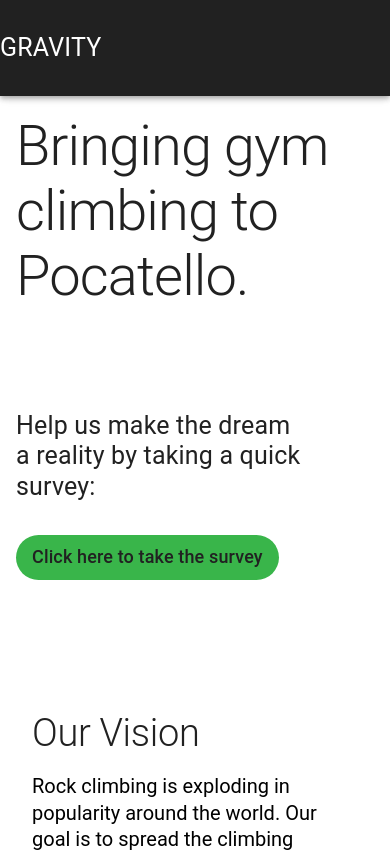
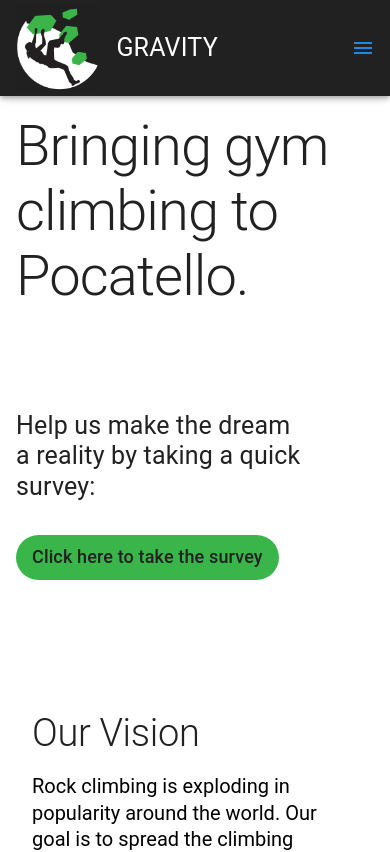
Before and after one commit to TerranTEn/pocatello-monsters, a React (Create React App) app: page / in a window 390 px wide. Shown: the top 852 px of the page. Built offline with nearby package versions, Linux system fonts and the light colour scheme.

Commit message:
Fix mobile app bar issue

```diff
--- a/src/components/AppBar.jsx
+++ b/src/components/AppBar.jsx
@@ -35,7 +35,7 @@ function AppBar() {
           <div className={classes.content}>
             <div className={classes.leftStuff}>
               <img
-                className={`${classes.icon} ${classes.navItem}`}
+                className={`${classes.icon} ${classes.image}`}
                 src={icon}
                 alt="icon"
               />
@@ -64,7 +64,7 @@ function AppBar() {
                 <Hamburger
                   open={open}
                   setOpen={setOpen}
-                  className={`${classes.menuButton} ${classes.navItem}`}
+                  className={`${classes.menuButton} ${classes.image}`}
                 />
                 <Menu
                   open={open}
@@ -119,6 +119,9 @@ const useStyles = makeStyles((theme) => ({
   navItem: {
     padding: "0 15px",
   },
+  image: {
+    padding: "0 15px",
+  },
   link: {
     textDecoration: "none",
     color: (theme) => theme.palette.textPrimary.light,
```
